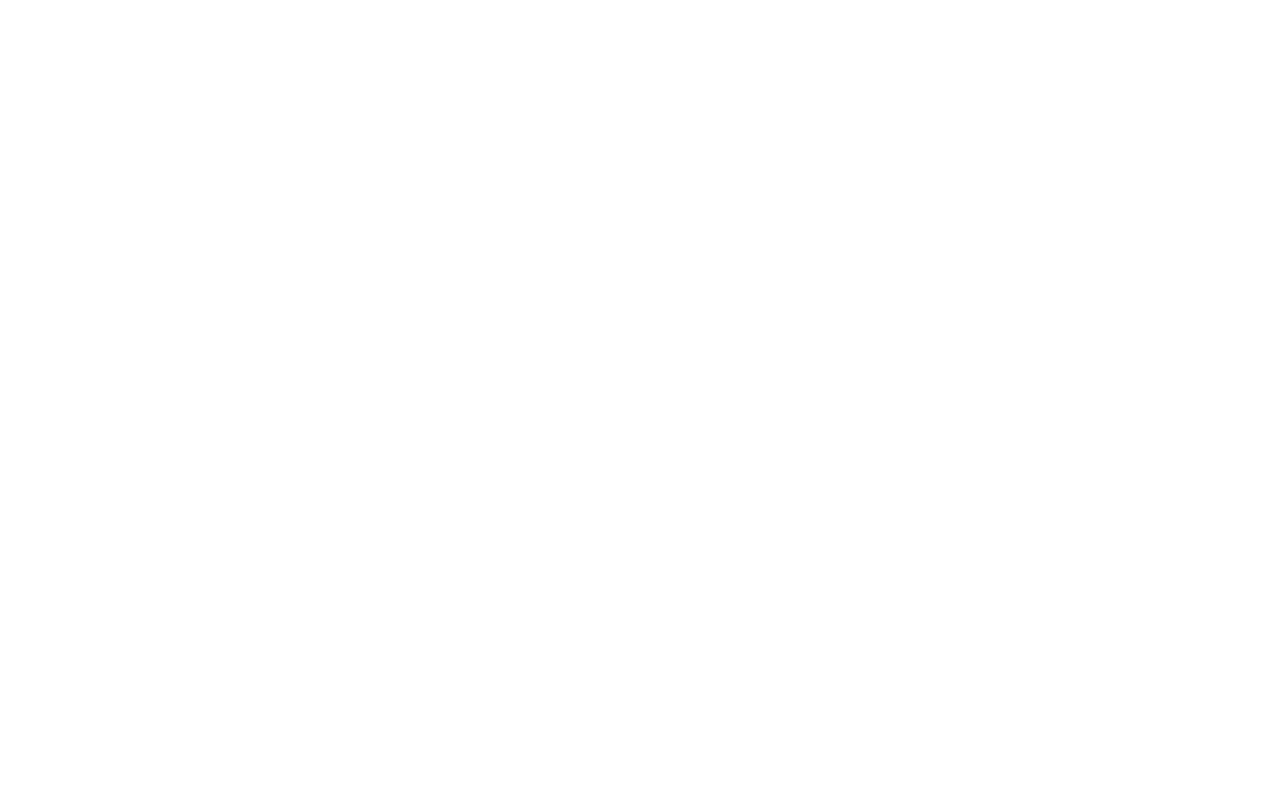
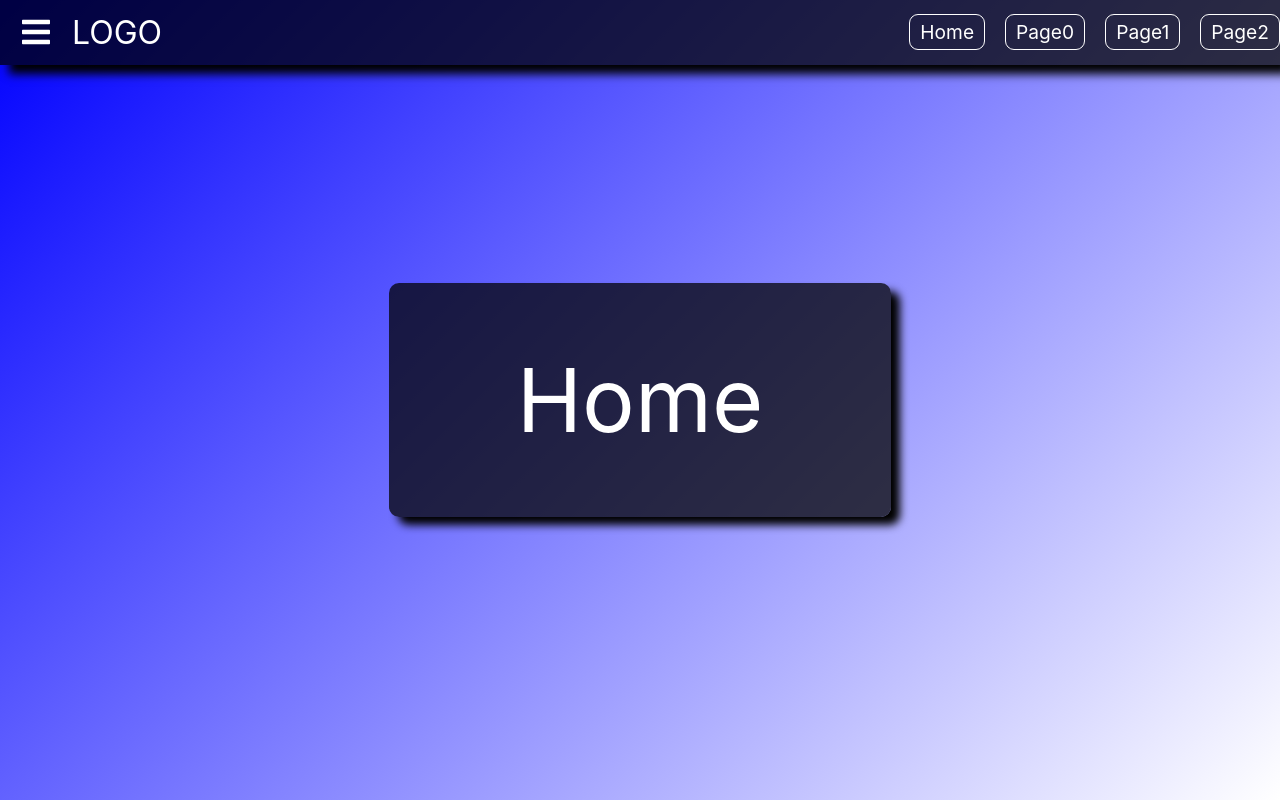
Before and after one commit to AlfMeodel/XP, a React (Create React App) app in the folder xp1/: page / in a window 1280 px wide. Built offline with nearby package versions, Linux system fonts and the light colour scheme.

Commit message:
ajout du menu et de la structure de base

```diff
--- a/xp1/src/App.tsx
+++ b/xp1/src/App.tsx
@@ -1,9 +1,18 @@
 import React from 'react';
 import './App.css';
+import { BrowserRouter as Router, Routes, Route } from 'react-router-dom'
+import Home from './pages/Home';
+import Navigation from './components/navigation/Navigation';
 
 function App() {
   return (
     <div className="App">
+      <Router>
+        <Navigation />
+        <Routes>
+          <Route path='/' element={<Home />} />
+        </Routes>
+      </Router>
 
     </div>
   );
--- a/xp1/src/components/navigation/Navbar.tsx
+++ b/xp1/src/components/navigation/Navbar.tsx
@@ -1,11 +1,109 @@
 import React from 'react'
+import { Link } from 'react-router-dom'
+import styled from 'styled-components'
+import { FaBars } from 'react-icons/fa'
+import { Routes } from './Navlinks';
 
-const Navbar = () => {
+interface Navprops {
+    routes: Routes[]
+}
+
+const Navbar: React.FC<Navprops> = ({ routes }) => {
     return (
-        <div>
+        <Nav>
+            <LeftNav>
+                <NavDrawer>
+                    <FaBars />
+                </NavDrawer>
+                <NavLogo>
+                    LOGO
+                </NavLogo>
+            </LeftNav>
+            <RightNav>
+                <Navroutes>
+                    {
+                        routes.map((route) => {
+                            return (
+                                <Navroute to={route.path} key={route.name}>
+                                    {route.name}
+                                </Navroute>
+                            )
+                        })
 
-        </div>
+                    }
+                </Navroutes>
+
+            </RightNav>
+        </Nav>
     )
 }
 
 export default Navbar
+
+let Nav = styled.div`
+background-color: #000000bb;
+width: 100%;
+display: flex;
+justify-content: space-between;
+align-items: center;
+position: fixed;
+box-shadow: 9px 9px 9px black;
+color: white;
+padding: 1% 0;
+`
+
+let LeftNav = styled.div`
+display: flex;
+justify-content: space-around;
+align-items: center;
+`
+
+let RightNav = styled.div`
+display: flex;
+justify-content: space-around;
+align-items: center;
+`
+
+let NavDrawer = styled.div`
+display: flex;
+justify-content: center;
+align-items: center;
+
+font-size: 2em;
+color: white;
+margin-left: 20px;
+`
+
+let NavLogo = styled.div`
+display: flex;
+justify-content: center;
+align-items: center;
+
+font-size: 2em;
+color: white;
+margin-left: 20px;
+`
+
+let Navroutes = styled.div`
+display: flex;
+justify-content: space-around;
+align-items: center;
+`
+
+let Navroute = styled(Link)`
+display: flex;
+justify-content: center;
+align-items: center;
+
+text-decoration: none;
+font-size: 1.2em;
+color: white;
+margin-left: 20px;
+padding: 5px 10px;
+border: 1px solid white;
+border-radius: 9px;
+transition: 0.3s ease-in-out;
+&:hover{
+    background-color: purple;
+}
+`
--- a/xp1/src/components/navigation/Navigation.tsx
+++ b/xp1/src/components/navigation/Navigation.tsx
@@ -1,10 +1,14 @@
 import React from 'react'
+import Navbar from './Navbar'
+import { routes } from './Navlinks';
 
 const Navigation = () => {
     return (
-        <div>
-
-        </div>
+        <>
+            <Navbar
+                routes={routes}
+            />
+        </>
     )
 }
 
--- a/xp1/src/pages/Home.tsx
+++ b/xp1/src/pages/Home.tsx
@@ -1,13 +1,32 @@
 import React from 'react'
+import styled from 'styled-components'
 
 const Home = () => {
     return (
-        <div>
-
-        </div>
+        <Backy>
+            <Title>
+                Home
+            </Title>
+        </Backy>
     )
 }
 
 export default Home
 
-// let Backy = styled.div``
+let Backy = styled.div`
+background: linear-gradient(-45deg, white 0%, blue 100%);
+width: 100%;
+height: 100vh;
+display: flex;
+justify-content: center;
+align-items: center;
+`
+
+let Title = styled.div`
+background-color: #000000bb;
+padding: 5% 10%;
+border-radius: 10px;
+font-size: 5.5em;
+color: white;
+box-shadow: 9px 8px 8px black;
+`
```
